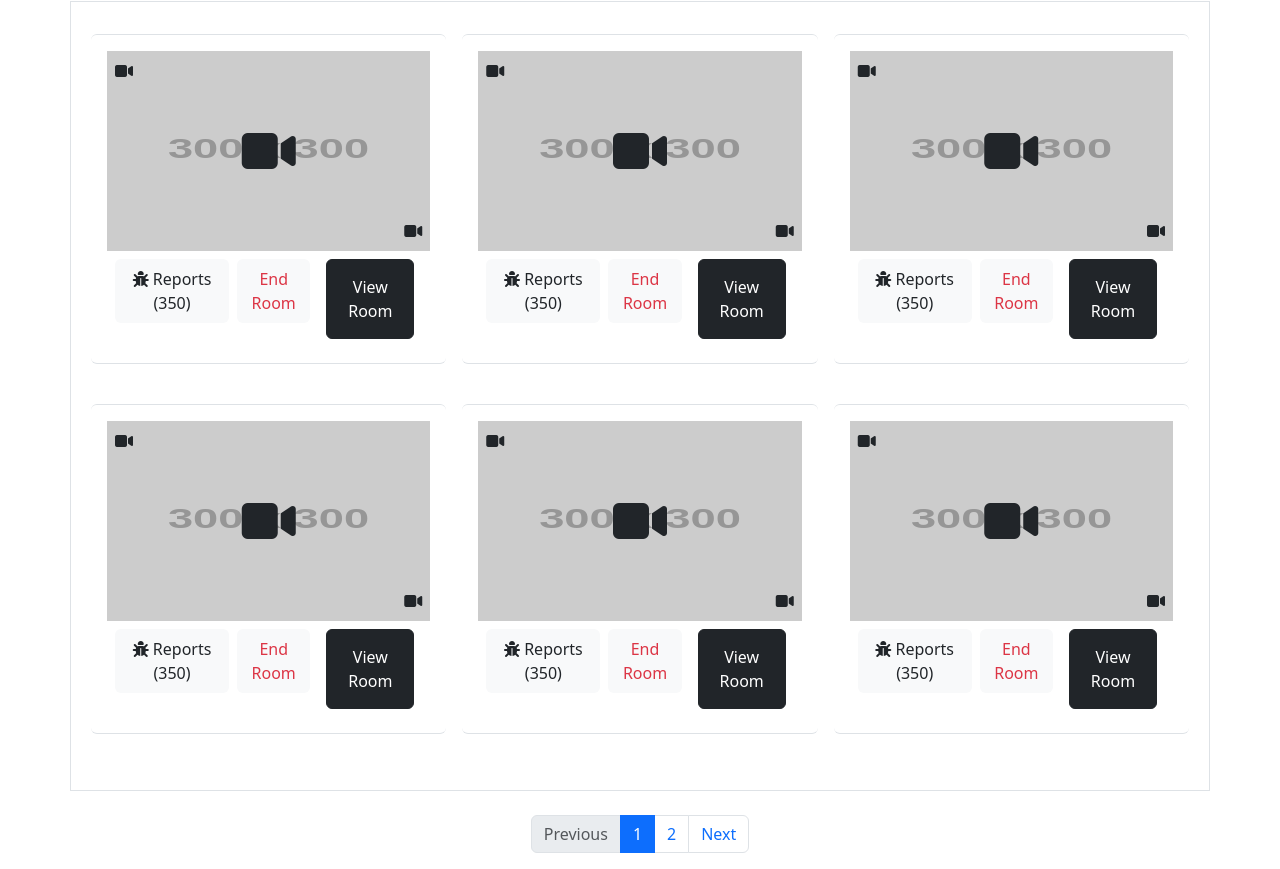
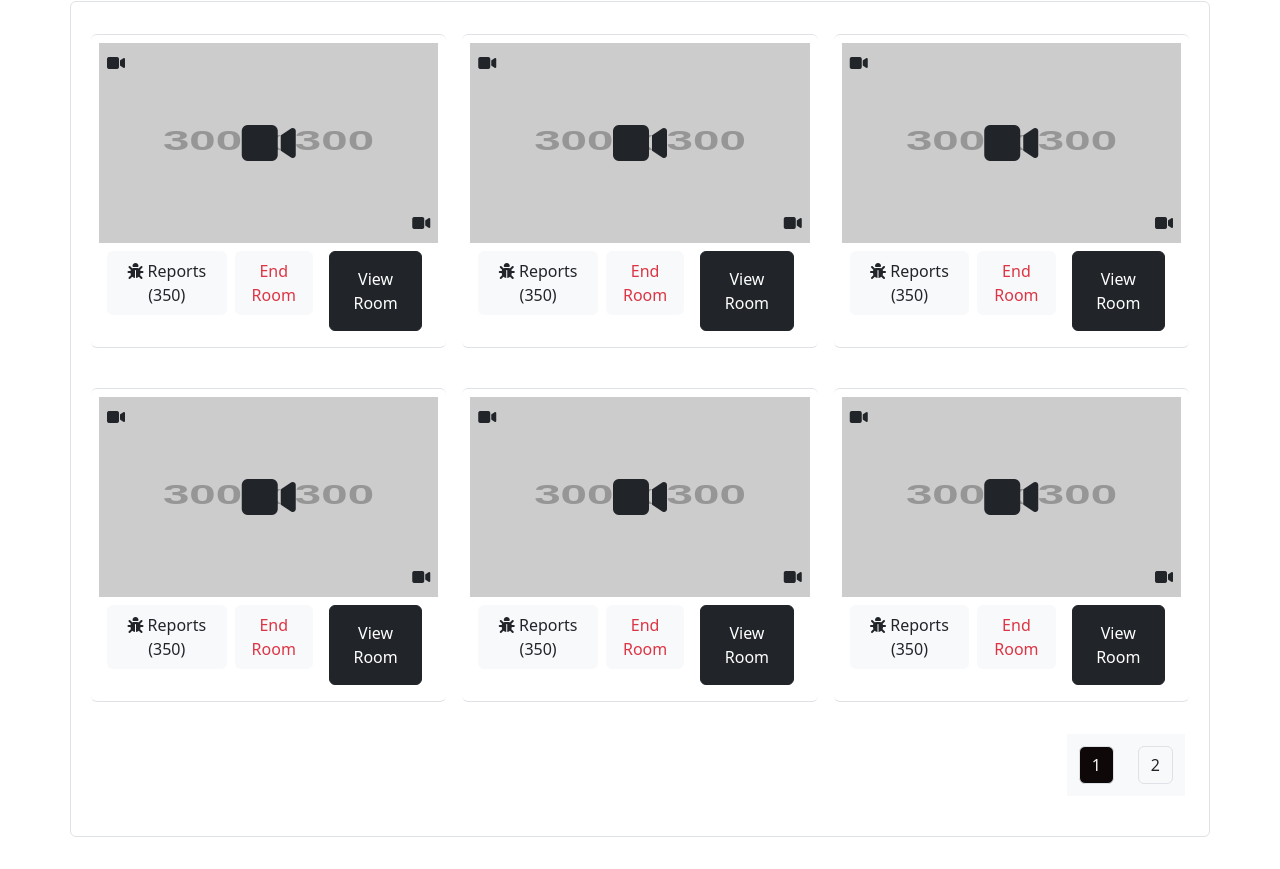
Before and after one commit to mominulhouqe/rooms, an Angular app: page / in a window 1280 px wide. Shown: the part 121-990 px from the top of the page. After the commit the page ends 958 px from the top, so only its background shows below. Built offline with nearby package versions, Linux system fonts and the light colour scheme.

Commit message:
updated pagination

```diff
--- a/src/app/rooms/rooms.component.css
+++ b/src/app/rooms/rooms.component.css
@@ -0,0 +1,10 @@
+.white-background {
+    background-color: rgb(14, 8, 8);
+    color: rgb(250, 247, 247); /* You can set the text color to black or any other color that suits your design */
+}
+.btn-hover:hover{
+
+    background-color: black;
+    color: white;
+
+}
--- a/src/app/rooms/rooms.component.html
+++ b/src/app/rooms/rooms.component.html
@@ -1,17 +1,20 @@
-<div class=" container mx-auto mt-2">
+<!-- Live stats cards -->
+<div class="container mx-auto mt-2">
+  <!-- First card -->
   <div class="row justify-content-center">
       <div class="col-md-4">
-            <div class="card bg-danger p-3 text-white text-center ">
-                <div class=" d-flex gap-3 align-items-center mx-2">
+          <div class="card bg-danger p-3 text-white text-center">
+              <div class="d-flex gap-3 align-items-center mx-2">
                   <i class="fa fa-video-camera fa-1x"></i>
                   <h6>Live</h6>
               </div>
               <h4>350</h4>
           </div>
       </div>
-        <div class="col-md-4 ">
-            <div class="card bg-warning p-3   text-white text-center ">
-                <div class=" d-flex gap-3 align-items-center mx-2">
+      <!-- Second card -->
+      <div class="col-md-4">
+          <div class="card bg-warning p-3 text-white text-center">
+              <div class="d-flex gap-3 align-items-center mx-2">
                   <i class="fa fa-video-camera fa-1x"></i>
                   <h6>Multi-guest live</h6>
               </div>
@@ -19,9 +22,10 @@
           </div>
       </div>
 
+      <!-- Third card -->
       <div class="col-md-4">
-            <div class="card bg-success p-3  text-white text-center ">
-                <div class=" d-flex gap-3 align-items-center mx-2">
+          <div class="card bg-success p-3 text-white text-center">
+              <div class="d-flex gap-3 align-items-center mx-2">
                   <i class="fa fa-microphone" aria-hidden="true"></i>
                   <h6>Audio Live</h6>
               </div>
@@ -29,15 +33,14 @@
           </div>
       </div>
   </div>
-
 </div>
 
-
-<!-- rooms videos -->
-<div class="container border p-4 mt-3">
+<!-- Rooms videos -->
+<div class="container border rounded p-4 mt-3">
   <div class="row justify-content-center">
+      <!-- Loop through the displayedCards array -->
       <div *ngFor="let card of displayedCards" class="col-md-4 mb-4 p-2">
-        <div class="card  text-center border-0 border-bottom border-top p-3">
+          <div class="card text-center border-0 border-bottom border-top p-2">
               <div class="position-relative " style="height: 200px;">
                   <img src="{{ card.imageUrl }}" alt="Card Background" class="img-fluid w-100 h-100">
                   <div class="position-absolute top-0 start-0 p-2">
@@ -57,25 +60,25 @@
                   </p>
 
                   <div class="d-flex gap-2">
-              <p class="border-0 bg-light p-2 rounded me-2 me-2 text-danger ">End Room</p>
+                      <p class="border-0 bg-light p-2 rounded me-2 me-2 text-danger">End Room</p>
                       <button class="btn btn-dark me-2">View Room</button>
                   </div>
               </div>
           </div>
       </div>
   </div>
-  </div>
-
+  <!-- Pagination -->
   <nav aria-label="Card Pagination">
-    <ul class="pagination justify-content-center mt-4">
-      <li class="page-item" [ngClass]="{ 'disabled': currentPage === 1 }">
-        <a class="page-link" (click)="prevPage()">Previous</a>
-      </li>
-      <li class="page-item" *ngFor="let page of pagesArray" [ngClass]="{ 'active': currentPage === page }">
-        <a class="page-link" (click)="changePage(page)">{{ page }}</a>
-      </li>
-      <li class="page-item" [ngClass]="{ 'disabled': currentPage === totalPages }">
-        <a class="page-link" (click)="nextPage()">Next</a>
+    <ul class="pagination justify-content-end">
+        <!-- Loop through the pagesArray -->
+        <li class="page-item p-2 bg-light" *ngFor="let page of pagesArray">
+            <!-- Use ngClass to conditionally set the background color -->
+            <button class="btn border btn-hover btn-white m-1" (click)="changePage(page)" [ngClass]="{ 'white-background': currentPage === page }">{{ page }}</button>
         </li>
     </ul>
 </nav>
+
+
+
+
+</div>
--- a/src/app/rooms/rooms.component.ts
+++ b/src/app/rooms/rooms.component.ts
@@ -119,10 +119,13 @@ export class RoomsComponent implements OnInit{
     return this.cards.slice(startIndex, startIndex + this.itemsPerPage);
   }
 
-  constructor() { }
+  // Add the hoveredPage property
+  hoveredPage: number | null = null;
+  clickedPage: number | null = null;
 
-  ngOnInit(): void {
-  }
+  constructor() {}
+
+  ngOnInit(): void {}
 
   changePage(page: number): void {
     this.currentPage = page;
@@ -139,6 +142,4 @@ export class RoomsComponent implements OnInit{
       this.currentPage++;
     }
   }
-
-
 }
```
Lines whose indentation alone changed are shown as unchanged.
